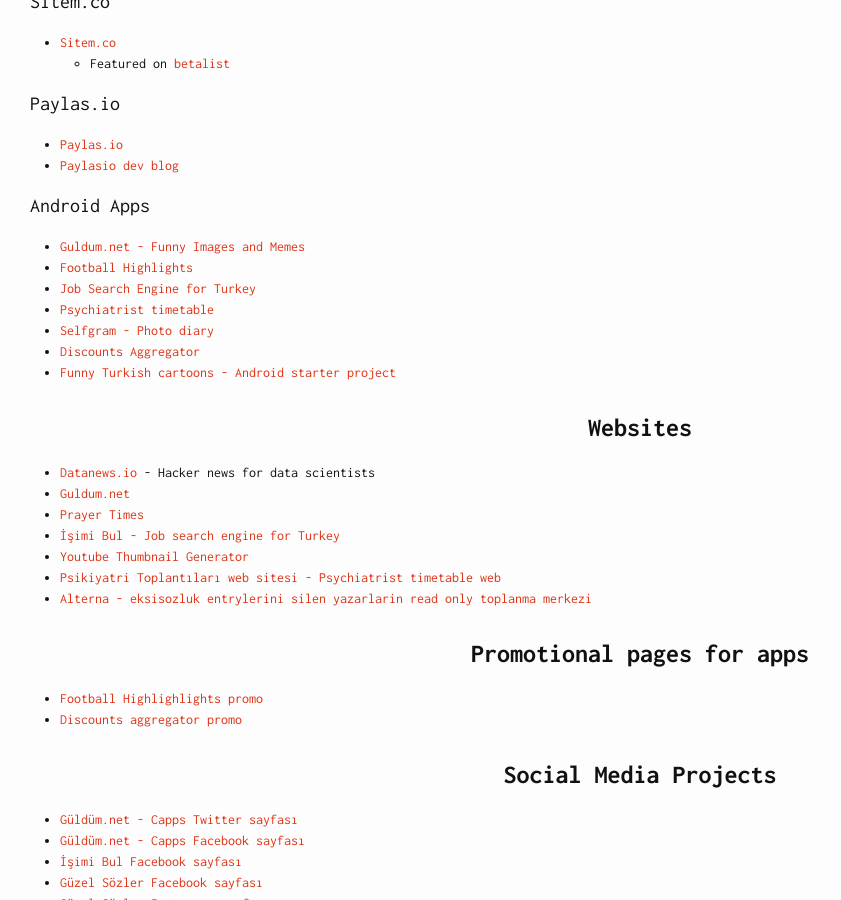
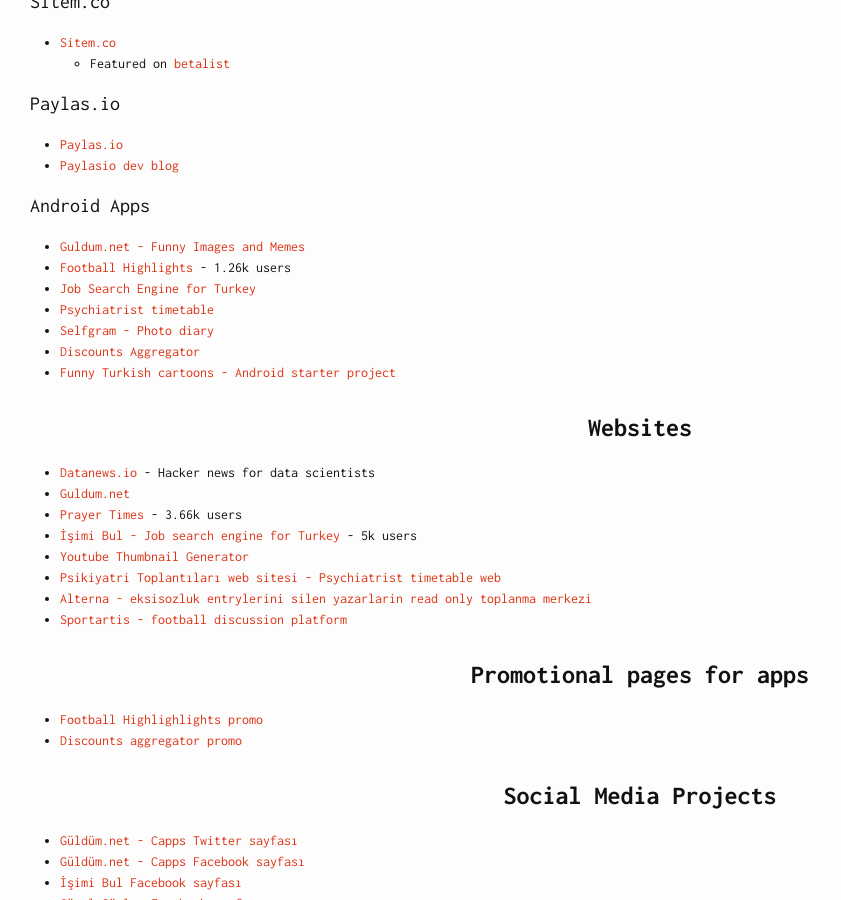
Before and after one commit to hakanu/blog, a Jekyll site: the page built from about.md, in a window 1280 px wide and 900 px high, scrolled down 255 px. Shown: the whole window, without its empty margins (0-841 px from the left). Built offline with Jekyll 4.4.1, drawn with Linux system fonts in a browser that asks for light colours; comment, search, counter and statistics services are not loaded.

Commit message:
Updated about.md

```diff
--- a/about.md
+++ b/about.md
@@ -19,7 +19,7 @@
 #### Android Apps
 
 * [Guldum.net - Funny Images and Memes](https://play.google.com/store/apps/details?id=net.guldum.caps)
-* [Football Highlights](https://play.google.com/store/apps/details?id=io.haku.fb_goals)
+* [Football Highlights](https://play.google.com/store/apps/details?id=io.haku.fb_goals) - 1.26k users
 * [Job Search Engine for Turkey](https://play.google.com/store/apps/details?id=co.hakanu.jobfinder)
 * [Psychiatrist timetable](https://play.google.com/store/apps/details?id=haku.io.psi_meeting)
 * [Selfgram - Photo diary](https://play.google.com/store/apps/details?id=net.selfgram.selfgram&hl=en)
@@ -30,11 +30,12 @@
 
 * [Datanews.io](http://datanews.io) - Hacker news for data scientists
 * [Guldum.net](http://guldum.net)
-* [Prayer Times](http://iftarvakitleri.org)
-* [İşimi Bul - Job search engine for Turkey](http://isimibul.co)
+* [Prayer Times](http://iftarvakitleri.org) - 3.66k users
+* [İşimi Bul - Job search engine for Turkey](http://isimibul.co) - 5k users
 * [Youtube Thumbnail Generator](http://vidimg.net)
 * [Psikiyatri Toplantıları web sitesi - Psychiatrist timetable web](http://psikiyatritoplantilari.com)
 * [Alterna - eksisozluk entrylerini silen yazarlarin read only toplanma merkezi](http://alterna.xyz)
+* [Sportartis - football discussion platform](http://sportartis.com)
 
 ### Promotional pages for apps
 
```
